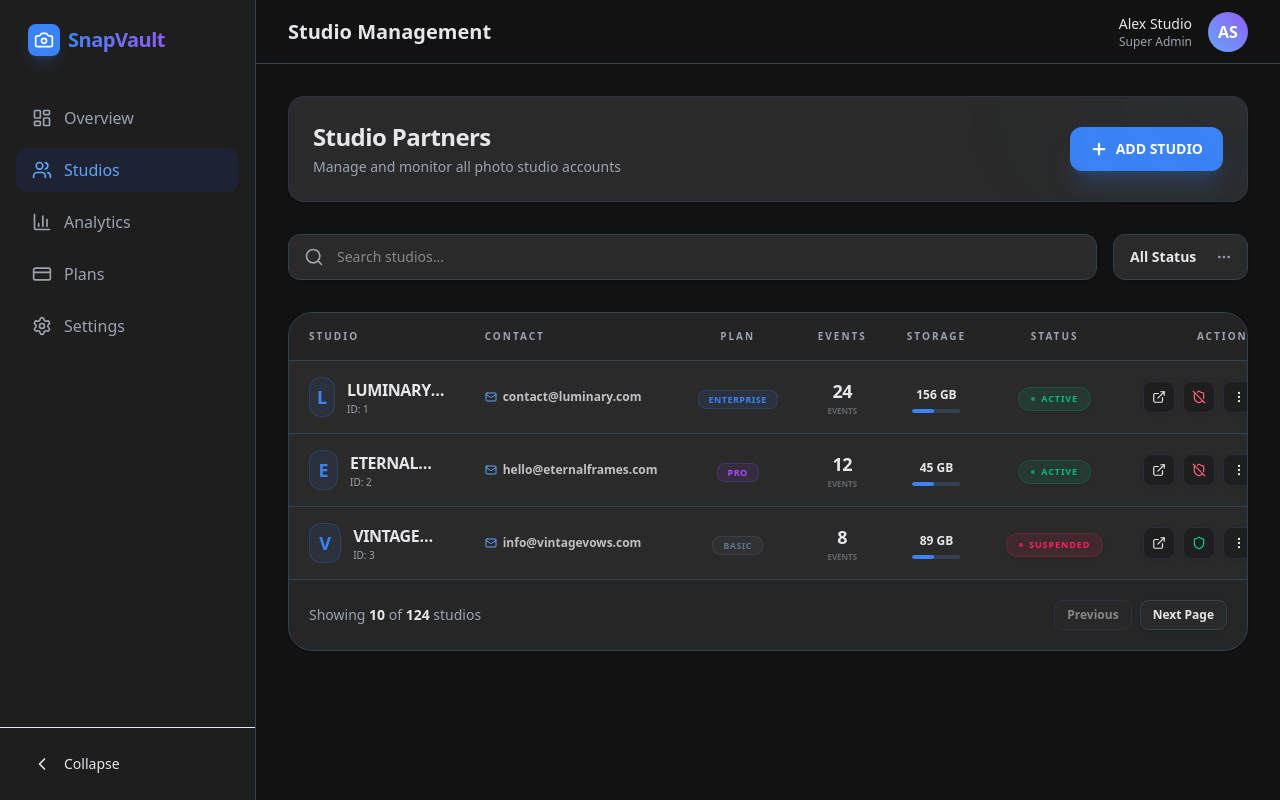
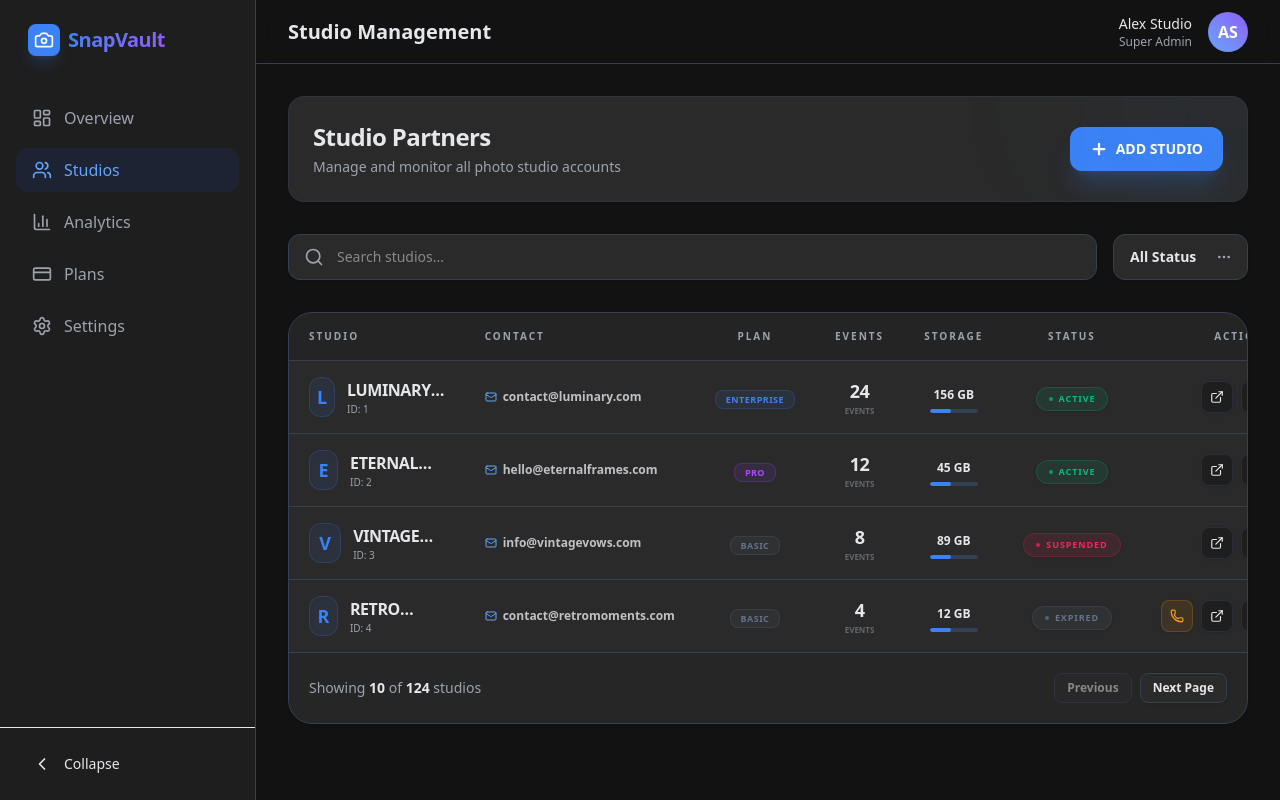
Before and after one commit to yogeshwaran08/photo-asset-management, a React app: page /super-admin/studios in a window 1280 px wide. Built offline with nearby package versions, Linux system fonts and the light colour scheme; the HTML template or start-up script is replaced by a standard one.

Commit message:
feat: Add initial super admin pages for studio management, pricing plans, and settings, including mock data.

```diff
--- a/src/pages/super-admin/PricingPlans.tsx
+++ b/src/pages/super-admin/PricingPlans.tsx
@@ -485,7 +485,7 @@ const PricingPlans = () => {
                                 <button
                                     onClick={handleCreatePlan}
                                     disabled={!newPlan.name || !newPlan.price}
-                                    className="flex-[2] bg-primary-500 hover:bg-primary-600 disabled:opacity-50 disabled:cursor-not-allowed text-white px-4 py-3 rounded-xl text-sm font-bold transition-all shadow-lg shadow-primary-500/20"
+                                    className="flex-2 bg-primary-500 hover:bg-primary-600 disabled:opacity-50 disabled:cursor-not-allowed text-white px-4 py-3 rounded-xl text-sm font-bold transition-all shadow-lg shadow-primary-500/20"
                                 >
                                     Create Plan
                                 </button>
--- a/src/pages/super-admin/Settings.tsx
+++ b/src/pages/super-admin/Settings.tsx
@@ -90,10 +90,10 @@ const SuperAdminSettings = () => {
     };
 
     return (
-        <div className="max-w-6xl mx-auto pb-20">
-            <div className="flex flex-col md:flex-row gap-8">
+        <div className="max-w-7xl pb-20">
+            <div className="flex flex-col md:flex-row gap-6">
                 {/* Sidebar Navigation */}
-                <aside className="md:w-64 shrink-0">
+                <aside className="md:w-56 shrink-0">
                     <div className="sticky top-24 space-y-1">
                         <div className="mb-4 hidden md:block">
                             <h2 className="text-sm font-bold text-muted-foreground uppercase tracking-wider px-4">Settings</h2>
--- a/src/pages/super-admin/Studios.tsx
+++ b/src/pages/super-admin/Studios.tsx
@@ -1,5 +1,5 @@
 import { useState } from 'react';
-import { Search, Plus, MoreVertical, Shield, ShieldOff, Mail, ExternalLink } from 'lucide-react';
+import { Search, Plus, MoreVertical, Mail, ExternalLink, Phone } from 'lucide-react';
 import { motion } from 'framer-motion';
 import { MOCK_STUDIOS } from '../../utils/mockData';
 import { cn } from '../../utils/cn';
@@ -21,6 +21,42 @@ const itemVariants = {
 
 const StudiosManagement = () => {
     const [searchTerm, setSearchTerm] = useState('');
+    const [statusFilter, setStatusFilter] = useState('All Status');
+
+    const filteredStudios = MOCK_STUDIOS.filter((studio) => {
+        const matchesSearch = studio.name.toLowerCase().includes(searchTerm.toLowerCase()) ||
+            studio.email.toLowerCase().includes(searchTerm.toLowerCase());
+
+        const matchesStatus = statusFilter === 'All Status' ||
+            studio.status.toLowerCase() === statusFilter.toLowerCase();
+
+        return matchesSearch && matchesStatus;
+    });
+
+    const getStatusStyles = (status: string) => {
+        switch (status.toLowerCase()) {
+            case 'active':
+                return "bg-emerald-500/10 text-emerald-500 border-emerald-500/20";
+            case 'suspended':
+                return "bg-rose-500/10 text-rose-500 border-rose-500/20";
+            case 'pending':
+                return "bg-amber-500/10 text-amber-500 border-amber-500/20";
+            case 'expired':
+                return "bg-slate-500/10 text-slate-500 border-slate-500/20";
+            default:
+                return "bg-slate-500/10 text-slate-500 border-slate-500/20";
+        }
+    };
+
+    const getStatusPulse = (status: string) => {
+        switch (status.toLowerCase()) {
+            case 'active': return "bg-emerald-500";
+            case 'suspended': return "bg-rose-500";
+            case 'pending': return "bg-amber-500";
+            case 'expired': return "bg-slate-500";
+            default: return "bg-slate-500";
+        }
+    };
 
     return (
         <motion.div
@@ -53,11 +89,16 @@ const StudiosManagement = () => {
                     />
                 </div>
                 <div className="relative">
-                    <select className="bg-card border border-border rounded-xl px-4 py-3 pr-10 focus:ring-4 focus:ring-primary-500/10 focus:border-primary-500 outline-none text-foreground font-bold shadow-sm appearance-none cursor-pointer text-sm">
+                    <select
+                        value={statusFilter}
+                        onChange={(e) => setStatusFilter(e.target.value)}
+                        className="bg-card border border-border rounded-xl px-4 py-3 pr-10 focus:ring-4 focus:ring-primary-500/10 focus:border-primary-500 outline-none text-foreground font-bold shadow-sm appearance-none cursor-pointer text-sm"
+                    >
                         <option>All Status</option>
                         <option>Active</option>
                         <option>Suspended</option>
                         <option>Pending</option>
+                        <option>Expired</option>
                     </select>
                     <MoreVertical className="absolute right-4 top-1/2 -translate-y-1/2 text-muted-foreground pointer-events-none rotate-90" size={16} />
                 </div>
@@ -78,7 +119,7 @@ const StudiosManagement = () => {
                             </tr>
                         </thead>
                         <tbody className="divide-y divide-border">
-                            {MOCK_STUDIOS.map((studio) => (
+                            {filteredStudios.map((studio) => (
                                 <tr key={studio.id} className="hover:bg-primary-500/5 transition-colors group">
                                     <td className="px-5 py-4">
                                         <div className="flex items-center gap-3">
@@ -130,21 +171,21 @@ const StudiosManagement = () => {
                                     <td className="px-5 py-4 text-center">
                                         <span className={cn(
                                             "inline-flex items-center gap-1.5 px-3 py-1 rounded-full text-[9px] font-black uppercase tracking-widest border shadow-sm",
-                                            studio.status === 'active'
-                                                ? "bg-emerald-500/10 text-emerald-500 border-emerald-500/20"
-                                                : "bg-rose-500/10 text-rose-500 border-rose-500/20"
+                                            getStatusStyles(studio.status)
                                         )}>
-                                            <div className={cn("w-1 h-1 rounded-full animate-pulse", studio.status === 'active' ? "bg-emerald-500" : "bg-rose-500")} />
+                                            <div className={cn("w-1 h-1 rounded-full animate-pulse", getStatusPulse(studio.status))} />
                                             {studio.status}
                                         </span>
                                     </td>
                                     <td className="px-5 py-4">
                                         <div className="flex items-center justify-end gap-2">
+                                            {studio.status === 'expired' && (
+                                                <button className="w-8 h-8 flex items-center justify-center bg-amber-500/10 text-amber-500 hover:bg-amber-500 hover:text-white rounded-lg transition-all border border-amber-500/20 shadow-sm" title="Call Studio">
+                                                    <Phone size={14} />
+                                                </button>
+                                            )}
                                             <button className="w-8 h-8 flex items-center justify-center bg-secondary-bg hover:bg-primary-500/10 hover:text-primary-400 rounded-lg transition-all border border-border/50 shadow-sm" title="View Details">
                                                 <ExternalLink size={14} />
-                                            </button>
-                                            <button className="w-8 h-8 flex items-center justify-center bg-secondary-bg hover:bg-primary-500/10 rounded-lg transition-all border border-border/50 shadow-sm" title="Manage Account">
-                                                {studio.status === 'active' ? <ShieldOff size={14} className="text-rose-400" /> : <Shield size={14} className="text-emerald-400" />}
                                             </button>
                                             <button className="w-8 h-8 flex items-center justify-center bg-secondary-bg hover:bg-primary-500/10 hover:text-primary-400 rounded-lg transition-all border border-border/50 shadow-sm">
                                                 <MoreVertical size={14} />
--- a/src/utils/mockData.ts
+++ b/src/utils/mockData.ts
@@ -24,6 +24,15 @@ export const MOCK_STUDIOS = [
         eventCount: 8,
         storageUsed: '89 GB',
         status: 'suspended',
+        plan: 'Basic',
+    },
+    {
+        id: '4',
+        name: 'Retro Moments',
+        email: 'contact@retromoments.com',
+        eventCount: 4,
+        storageUsed: '12 GB',
+        status: 'expired',
         plan: 'Basic',
     },
 ];
```
